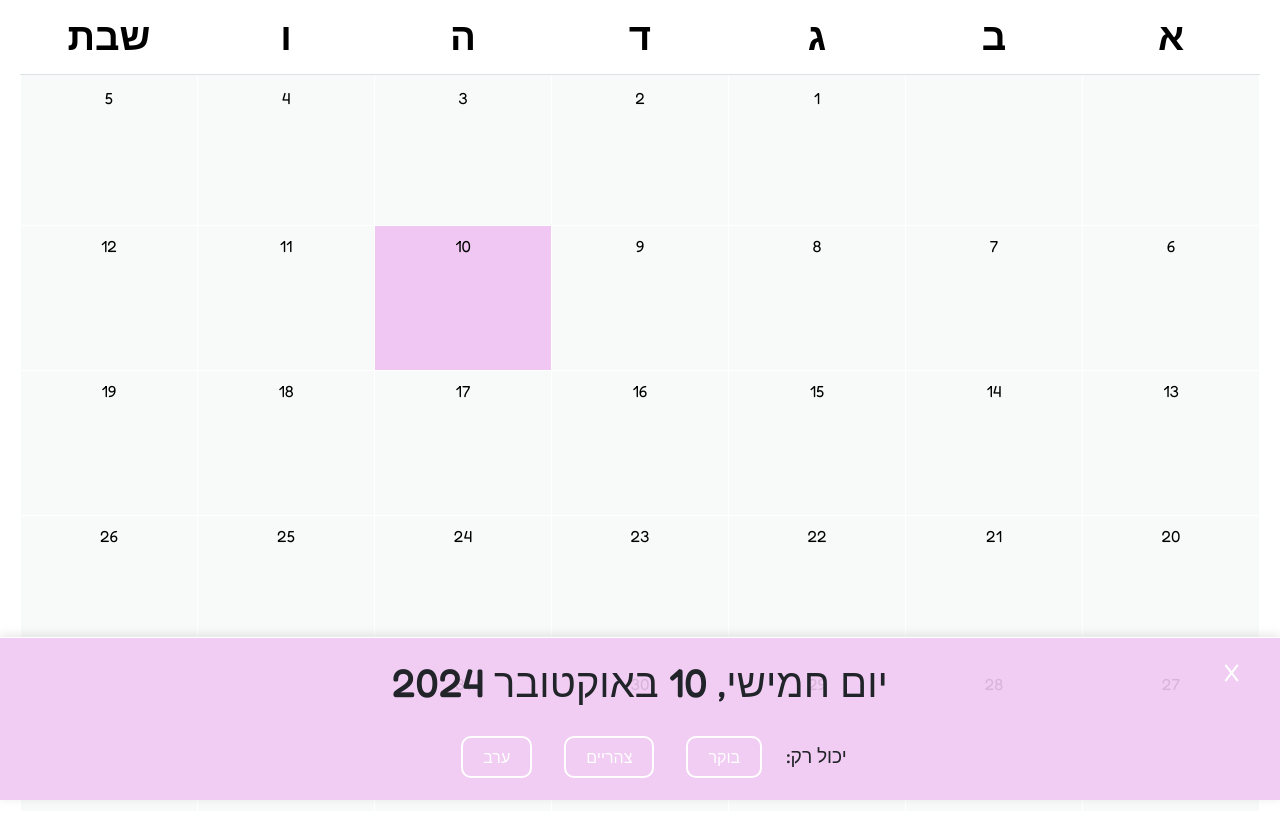
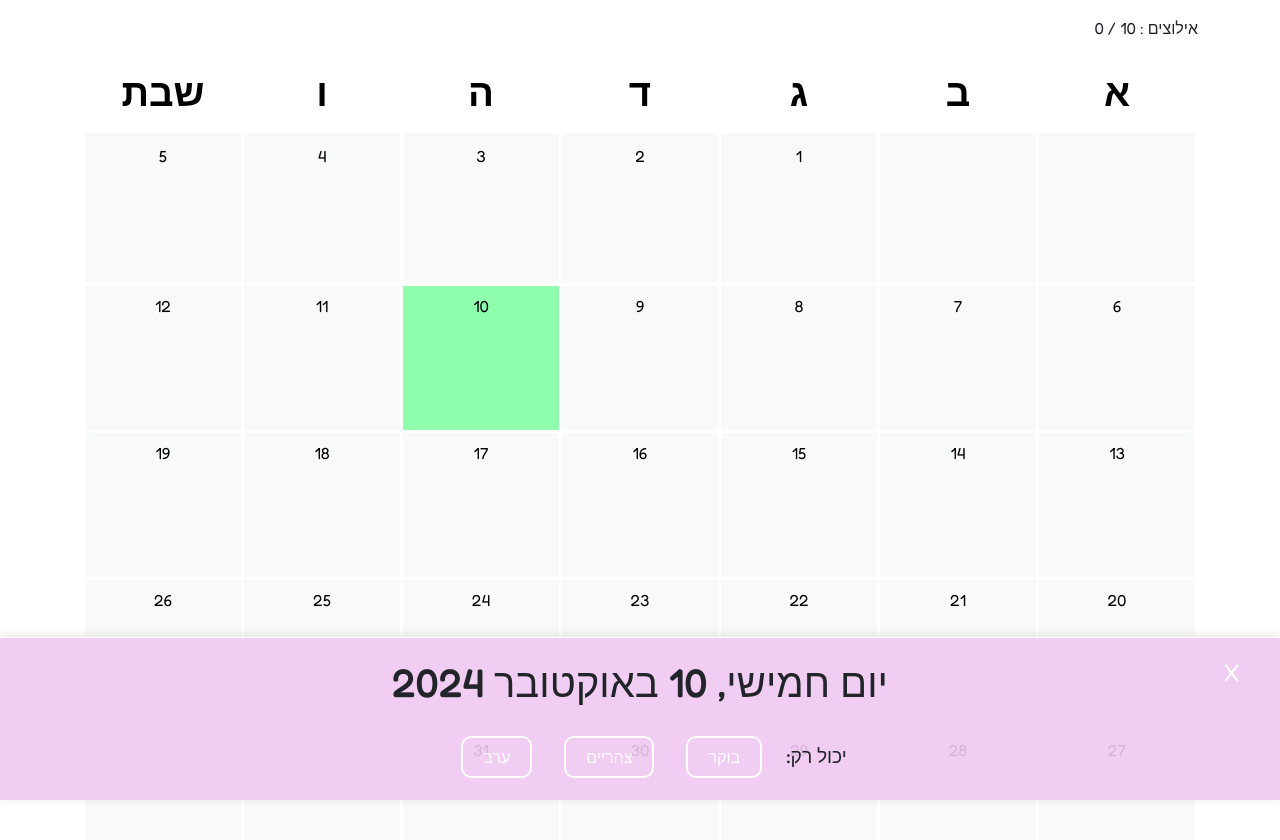
Before and after one commit to evemiz/Work-Schedule, a React (Vite) app: page / in a window 1280 px wide. Both pictures are taken after a click on the element "10". Shown: the top 840 px of the page. Built offline with nearby package versions, Linux system fonts and the light colour scheme.

Commit message:
employee select days and constraints done

```diff
--- a/public/calendar.css
+++ b/public/calendar.css
@@ -4,9 +4,13 @@ html, body {
     height: 100%; /* Ensure full height */
 }
 
+.container {
+    margin-bottom: 50vw;
+}
+
 .table-container {
     display: flex;
-    padding-bottom: 100px; /* Space for footer height */
+    padding-bottom: 200px; /* Space for footer height */
 }
 
 table {
@@ -29,14 +33,14 @@ label {
 
 .cell {
     background-color: rgba(246, 247, 247, 0.738) !important;
-    border: 1px solid white;
+    border: 3px solid white;
     text-align: center;
     cursor: pointer;
     transition: transform 0.2s cubic-bezier(0.25, 0.1, 0.25, 1);
 }
 
 .cell.active {
-    transform: scale(1.1);
+    transform: scale(1.03);
 }
 
 
@@ -45,7 +49,11 @@ label {
 }
 
 .cell.selected {
-    background-color: rgb(240, 199, 242) !important;
+    background-color: rgb(143, 255, 173) !important;
+}
+
+.cell.selected-constraint {
+    background-color: rgb(255, 198, 63) !important;
 }
 
 @media (max-width: 490px) {
--- /dev/null
+++ b/public/modal.css
@@ -0,0 +1,26 @@
+/* Add this to your CSS file */
+.modal-overlay {
+    position: fixed;
+    top: 0;
+    left: 0;
+    width: 100%;
+    height: 100%;
+    background-color: rgba(0, 0, 0, 0.5); /* Dark background with transparency */
+    z-index: 1040; /* Ensure it is above other content but below the modal */
+  }
+
+  .modal {
+    z-index: 1050; /* Ensure modal is above the overlay */
+  }
+
+  @keyframes shake {
+    0% { transform: translate(0); }
+    25% { transform: translate(-5px); }
+    50% { transform: translate(5px); }
+    75% { transform: translate(-5px); }
+    100% { transform: translate(0); }
+  }
+
+  .shake {
+    animation: shake 0.5s ease-in-out; /* Adjust duration and easing as needed */
+  }
--- a/src/Components/Calendar.jsx
+++ b/src/Components/Calendar.jsx
@@ -1,5 +1,6 @@
 import React, { useState } from 'react';
 import Window from './Window';
+import Modal from './Modal';
 import '../../public/calendar.css';
 
 const generateCalendar = (year, month) => {
@@ -24,20 +25,29 @@ function Calendar() {
   const year = 2024;
   const month = 10;
 
-  const [selectedDates, setSelectedDates] = useState([]);
   const [activeCell, setActiveCell] = useState(null);
   const [selectedDay, setSelectedDay] = useState(null);
   const [isWindowVisible, setIsWindowVisible] = useState(false);
   const [availability, setAvailability] = useState(Object.fromEntries(
     Array.from({ length: new Date(year, month, 0).getDate() }, (_, i) => [i + 1, ''])
   ));
+  const [constraintsNum, setConstraintsNum] = useState(0);
+  const [isModalVisible, setModalVisible] = useState(false);
 
   const daysNames = ['א', 'ב', 'ג', 'ד', 'ה', 'ו', 'שבת'];
   const rows = generateCalendar(year, month);
 
+  const openModal = () => {
+    setModalVisible(true);
+  };
+
   // Function to handle availability constraints based on user selection
   // Called from <FormWindow />
   function handelConstraint (constraint, day) {
+    if(constraintsNum >= 10 && (availability[day] === '' || availability[day] === 'allDay')) {
+      openModal();
+    }
+    else{
       setAvailability((prevAvailability) => {
         const updatedAvailability = { ...prevAvailability };
           if (updatedAvailability[day] === '' || updatedAvailability[day] === 'allDay') {
@@ -46,32 +56,45 @@ function Calendar() {
             noon: constraint === 'noon',
             evening: constraint === 'evening'
           };
+          setConstraintsNum(prev => prev + 1);
         } else {
           updatedAvailability[day] = {
             ...updatedAvailability[day],
             [constraint]: !updatedAvailability[day][constraint]
           };
+
+          // Check if all options are true
+          const allSelected =
+          updatedAvailability[day].morning &&
+          updatedAvailability[day].noon &&
+          updatedAvailability[day].evening;
+
+          // If all options are true, set to 'allDay'
+          if (allSelected) {
+            updatedAvailability[day] = 'allDay';
+            setConstraintsNum(prev => prev - 1);
+          }
         }
         return updatedAvailability;
       });
+    }
   }
 
   // Function to handle cell click events in the calendar
   const handleCellClick = (day) => {
     if (day === 0) return;
 
-    setSelectedDates((prevSelectedDates) =>
-      prevSelectedDates.includes(day)
-        ? prevSelectedDates.filter((d) => d !== day)
-        : [...prevSelectedDates, day]
-    );
-
     setAvailability((prevAvailability) => {
       const updatedAvailability = { ...prevAvailability };
       if (updatedAvailability[day] === '') {
         updatedAvailability[day] = 'allDay';
+        setIsWindowVisible(true);
       } else {
+        if (updatedAvailability[day] !== 'allDay'){
+          setConstraintsNum(prev => prev - 1);
+        }
         updatedAvailability[day] = '';
+        setIsWindowVisible(false);
       }
       return updatedAvailability;
     });
@@ -80,7 +103,6 @@ function Calendar() {
 
     setActiveCell(day);
     setSelectedDay(day);
-    setIsWindowVisible(true);
     setTimeout(() => {
       setActiveCell(null);
     }, 300);
@@ -92,7 +114,11 @@ function Calendar() {
   };
 
   return (
-    <div>
+    <>
+    <div className='container'>
+      <div className="mt-3">
+        {constraintsNum == 10 ?<p>לא נותרו אילוצים </p>: <p>אילוצים : 10 / {constraintsNum}</p>}
+      </div>
       <div className="table-container">
         <table className="table">
           <thead>
@@ -110,7 +136,8 @@ function Calendar() {
                     id={cellIndex}
                     className={`
                       cell
-                      ${selectedDates.includes(cell) ? 'selected' : ''}
+                      ${availability[cell] === 'allDay' ? 'selected' : ''}
+                      ${availability[cell] !== 'allDay' && availability[cell] !== '' && cell !== 0? 'selected-constraint' : ''}
                       ${activeCell === cell ? 'active' : ''}
                       ${cell === 0 ? 'empty-cell' : ''}
                     `}
@@ -126,6 +153,18 @@ function Calendar() {
         </table>
       </div>
 
+      {isModalVisible && (
+        <Modal
+          title="הגעת למגבלת האילוצים"
+          bodyContent={<p>לא ניתן לקבוע יותר מ-10 אילוצים בחודש.</p>}
+          isVisible={isModalVisible}
+          onClose={() => setModalVisible(false)}
+          onConfirm={() => {
+            setModalVisible(false);
+          }}
+        />
+      )}
+    </div>
     <Window
         isVisible={isWindowVisible}
         day={selectedDay}
@@ -135,7 +174,7 @@ function Calendar() {
         constraint={handelConstraint}
         availability={availability}
       />
-    </div>
+    </>
   );
 }
 
--- /dev/null
+++ b/src/Components/Modal.jsx
@@ -0,0 +1,39 @@
+import React, { useEffect, useState } from 'react';
+import '../../public/modal.css'
+
+function Modal({ title, bodyContent, isVisible, onClose, onConfirm }) {
+  const [shake, setShake] = useState(false); // State to manage shake animation
+
+  useEffect(() => {
+    if (isVisible) {
+      setShake(true); // Trigger the shake animation when the modal is visible
+      const timer = setTimeout(() => setShake(false), 1000); // Reset shake state after animation
+      return () => clearTimeout(timer); // Clean up timer on unmount
+    }
+  }, [isVisible]);
+
+  if (!isVisible) return null; // If the modal should not be visible, return null
+
+  return (
+    <>
+      <div className="modal-overlay"></div>
+      <div className={`modal fade show ${shake ? 'shake' : ''}`} style={{ display: 'block' }} aria-labelledby="staticBackdropLabel" aria-hidden="true">
+        <div className="modal-dialog">
+          <div className="modal-content">
+            <div className="modal-header">
+              <h1 className="modal-title fs-5" id="staticBackdropLabel">{title}</h1>
+            </div>
+            <div className="modal-body">
+              {bodyContent}
+            </div>
+            <div className="modal-footer">
+              <button type="button" className="btn btn-primary" onClick={onConfirm}>הבנתי</button>
+            </div>
+          </div>
+        </div>
+      </div>
+    </>
+  );
+}
+
+export default Modal;
--- a/src/Components/Window.jsx
+++ b/src/Components/Window.jsx
@@ -20,7 +20,7 @@ function Window (props) {
        {props.isVisible &&
         <div>
             <button className="close-button" onClick={props.onClose}>X</button>
-            <h1>{formatDateInHebrew(props.year, props.month, props.day)}</h1>
+            <h1 className='mx-5'>{formatDateInHebrew(props.year, props.month, props.day)}</h1>
             <div className='form-div'>
                 <h3>יכול רק:</h3>
                 <FormWindow
@@ -32,7 +32,6 @@ function Window (props) {
 
         </div>
        }
-
     </div>
   );
 };
```
Lines whose indentation alone changed are shown as unchanged.
